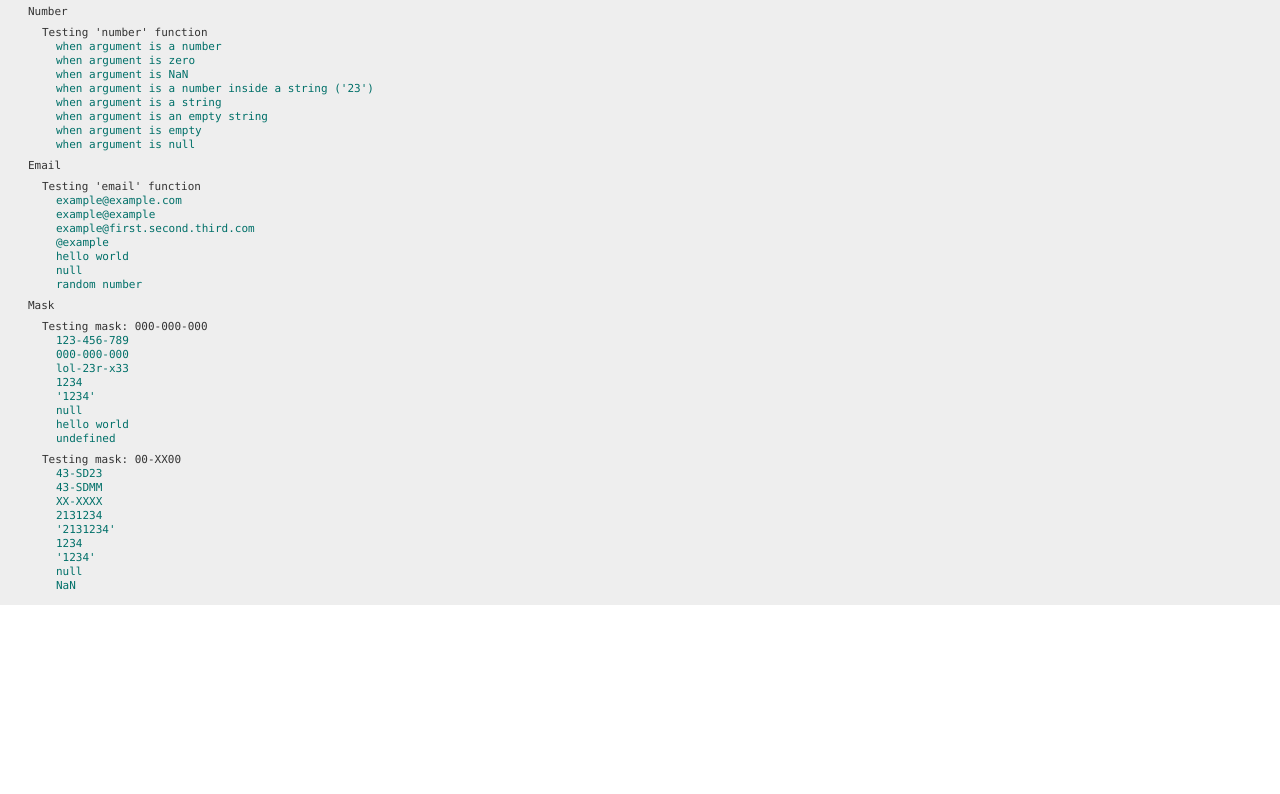
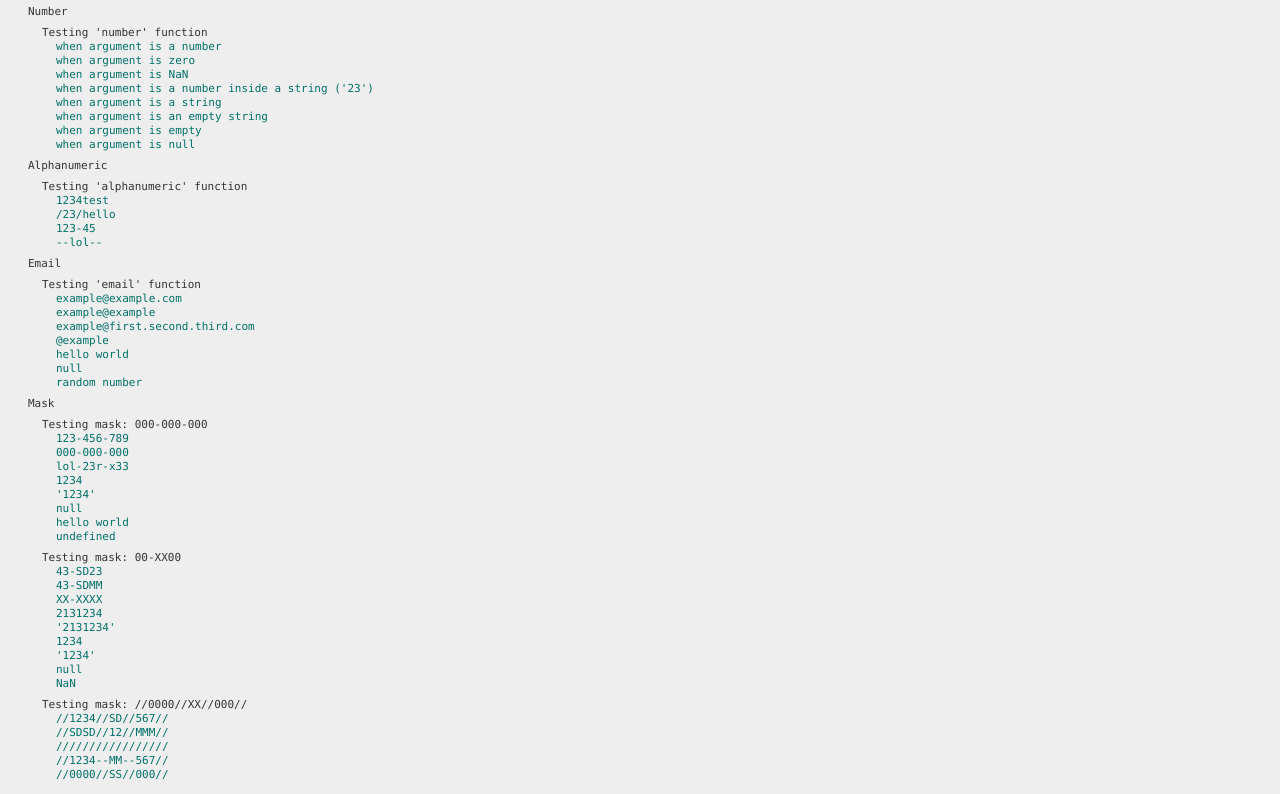
Before and after one commit to Haggus/Alma, a website: page SpecRunner.html in a window 1280 px wide. Shown: the part 450-1244 px from the top of the page. Before the commit the page ends 1055 px from the top, so only its background shows below. Drawn offline with Linux system fonts and the light colour scheme; files that its build step writes are made by us from their sources.

Commit message:
Alphanumeric function. More tests for masks.

```diff
--- a/SpecRunner.html
+++ b/SpecRunner.html
@@ -19,6 +19,7 @@
     <script src="spec/RequiredSpec.js"></script>
     <script src="spec/StringSpec.js"></script>
     <script src="spec/NumberSpec.js"></script>
+    <script src="spec/AlphanumericSpec.js"></script>
     <script src="spec/EmailSpec.js"></script>
     <script src="spec/MaskSpec.js"></script>
 
--- /dev/null
+++ b/spec/AlphanumericSpec.js
@@ -0,0 +1,17 @@
+describe("Alphanumeric", function () {
+
+    describe("Testing 'alphanumeric' function", function () {
+        it("1234test", function () {
+            expect(alma('1234test').alphanumeric().evaluate()).toBeTruthy();
+        });
+        it("/23/hello", function () {
+            expect(alma('/23/hello').alphanumeric().evaluate()).toBeFalsy();
+        });
+        it("123-45", function () {
+            expect(alma('123-45').alphanumeric().evaluate()).toBeFalsy();
+        });
+        it("--lol--", function () {
+            expect(alma('--lol--').alphanumeric().evaluate()).toBeFalsy();
+        });
+    });
+});
--- a/spec/MaskSpec.js
+++ b/spec/MaskSpec.js
@@ -56,4 +56,22 @@ describe("Mask", function () {
             expect(alma(NaN).mask('00-XX00').evaluate()).toBeFalsy();
         });
     });
+
+    describe("Testing mask: //0000//XX//000//", function () {
+        it("//1234//SD//567//", function () {
+            expect(alma('//1234//SD//567//').mask('//0000//XX//000//').evaluate()).toBeTruthy();
+        });
+        it("//SDSD//12//MMM//", function () {
+            expect(alma('//SDSD//12//MMM//').mask('//0000//XX//000//').evaluate()).toBeFalsy();
+        });
+        it("/////////////////", function () {
+            expect(alma('/////////////////').mask('//0000//XX//000//').evaluate()).toBeFalsy();
+        });
+        it("//1234--MM--567//", function () {
+            expect(alma('//1234--MM--567//').mask('//0000//XX//000//').evaluate()).toBeFalsy();
+        });
+        it("//0000//SS//000//", function () {
+            expect(alma('//0000//SS//000//').mask('//0000//XX//000//').evaluate()).toBeTruthy();
+        });
+    });
 });
--- a/src/alma.js
+++ b/src/alma.js
@@ -39,6 +39,14 @@
             return this;
         },
 
+        alphanumeric: function (properties) {
+            var alphanum = /^[0-9a-zA-Z]+$/;
+            if (!alphanum.test(this.expression)) {
+                this.evaluation = false;
+            }
+            return this;
+        },
+
         email: function (properties) {
             var email_regex = /^([\w-]+(?:\.[\w-]+)*)@((?:[\w-]+\.)*\w[\w-]{0,66})\.([a-z]{2,6}(?:\.[a-z]{2})?)$/i;
             if (!email_regex.test(this.expression)) {
@@ -52,7 +60,6 @@
             var letters = /^[a-zA-Z]/;
             if (this.expression && properties) {
                 if (this.expression.length === properties.length) {
-                    // console.log('length checks out');
                     for (var i = 0; i < this.expression.length; i++) {
                         if (properties[i] === '0') {
                             if (!numbers.test(this.expression[i])) {
```
